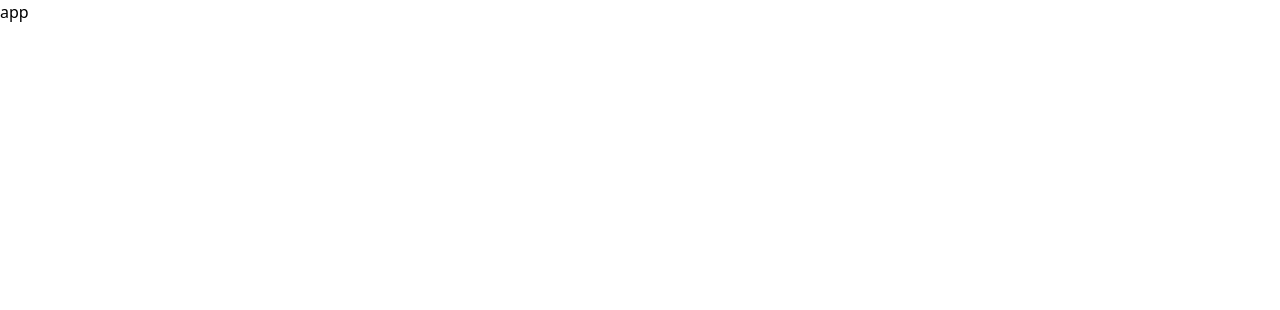
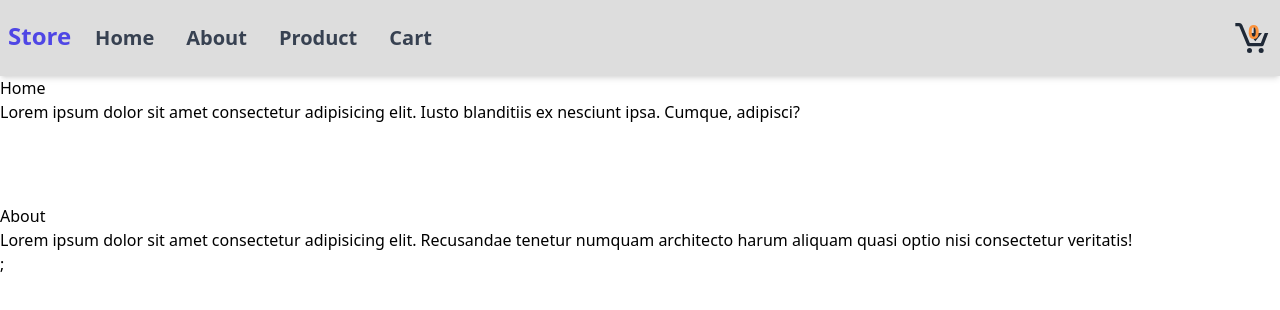
Before and after one commit to ahmadrazanawab/ecommerceweb, a React (Vite) app: page / in a window 1280 px wide. Shown: the top 310 px of the page. Built offline with nearby package versions, Linux system fonts and the light colour scheme.

Commit message:
complete navbar

```diff
--- a/src/App.jsx
+++ b/src/App.jsx
@@ -1,11 +1,33 @@
-import React from 'react'
+import React from "react";
+import Home from "./components/Home";
+import Cart from "./components/Cart";
+import { createBrowserRouter, RouterProvider } from "react-router-dom";
+import Navbar from "./components/Navbar";
+import Product from "./components/Product";
+import About from "./components/About";
 
 const App = () => {
+    const router = createBrowserRouter([
+        {
+            path: '/',
+            element:<> <Navbar/><Home /><About/></>
+        },
+        {
+            path: '/cart',
+            element:<> <Navbar/> <Cart /></>
+        },
+        {
+            path: '/product',
+            element:<> <Navbar/><Product/></>
+        },
+    ])
   return (
-    <div>
-      app
-    </div>
-  )
-}
+    <>
+      <div>
+              <RouterProvider router={router} />;
+      </div>
+    </>
+  );
+};
 
-export default App
+export default App;
--- /dev/null
+++ b/src/components/About.jsx
@@ -0,0 +1,12 @@
+import React from 'react'
+
+const About = () => {
+  return (
+    <div id="About" className='mt-20'>
+          <h4>About</h4>
+          <p>Lorem ipsum dolor sit amet consectetur adipisicing elit. Recusandae tenetur numquam architecto harum aliquam quasi optio nisi consectetur veritatis!</p>
+    </div>
+  )
+}
+
+export default About
--- /dev/null
+++ b/src/components/Cart.jsx
@@ -0,0 +1,12 @@
+import React from 'react'
+
+const Cart = () => {
+  return (
+    <div>
+          <h4>Cart</h4>
+          <p>Lorem ipsum, dolor sit amet consectetur adipisicing elit. Quasi culpa velit deserunt.</p>
+    </div>
+  )
+}
+
+export default Cart
--- /dev/null
+++ b/src/components/Home.jsx
@@ -0,0 +1,12 @@
+import React from 'react'
+
+const Home = () => {
+  return (
+    <div>
+          <h4>Home</h4>
+          <p>Lorem ipsum dolor sit amet consectetur adipisicing elit. Iusto blanditiis ex nesciunt ipsa. Cumque, adipisci?</p>
+    </div>
+  )
+}
+
+export default Home
--- /dev/null
+++ b/src/components/Navbar.jsx
@@ -0,0 +1,40 @@
+import React, { useState } from "react";
+import { Link } from "react-router-dom";
+import { IoClose } from "react-icons/io5";
+import { GiHamburgerMenu } from "react-icons/gi";
+import { BiCartDownload } from "react-icons/bi";
+
+const Navbar = () => {
+    const [open, setOpen] = useState(false);
+    const links = [
+        { id: 1, name: "Home", to: '/' },
+        {id:2,name:"About",},
+        { id: 3, name: "Product", to:'/product'},
+        { id: 5, name: "Cart", to:'/cart'},
+    ]
+  return (
+    <nav className="bg-[#ddd] shadow-md py-4  md:py-0  w-full items-center   md:flex flex justify-between">
+          <h1 className="text-2xl font-bold  text-indigo-600 mb-1 mx-2">Store</h1>
+          <ul className={`md:flex  flex md:flex-row flex-col py-4 md:py-2 items-center md:static absolute md:mt-0 mt-9 w-full md:bg-[#ddd] bg-[#ddd] ${open ? 'top-10 opacity-100':'top-[-490px]'} `}>
+              {
+                  links.map((link) => {
+                      return <li className="md:mx-2 mx-0 my-4 px-2" key={link.id}>
+                          <Link className="text-xl md:text-gray-700 text-gray-800 font-bold" to={link.to} onClick={()=>{setOpen(!open)}}>{link.name}</Link>
+                      </li>
+                  })
+              }
+          </ul>
+      <div className="flex justify-end  w-full items-center">
+              <Link to='/cart' className="flex"><BiCartDownload className="text-gray-800 cursor-pointer mx-2" size={40} />
+                  <span className="text-xl  text-orange-400 z-10 font-bold flex absolute ml-6">0</span>
+              </Link>
+         <div onClick={()=>setOpen(!open)}>
+            {!open ?<GiHamburgerMenu className="flex flex-none cursor-pointer mx-2 md:hidden" size={40}/>
+            :<IoClose className="flex flex-none cursor-pointer md:hidden mx-2 " size={40} />}
+           </div>
+      </div>
+    </nav>
+  );
+};
+
+export default Navbar;
--- /dev/null
+++ b/src/components/Product.jsx
@@ -0,0 +1,12 @@
+import React from 'react'
+
+const Product = () => {
+  return (
+    <div>
+          <h4>Product</h4>
+          <p>Lorem ipsum dolor sit amet consectetur, adipisicing elit. Consequatur libero rerum adipisci commodi! Eveniet, consequuntur saepe? Ducimus tempora veniam iusto earum beatae quam, maxime quibusdam consectetur dolore. Quo, a dolor?</p>
+    </div>
+  )
+}
+
+export default Product
```
Also changed, not shown: package.json (+6 -1 lines), src/components/AddtoCart.jsx (added), src/components/ProductDetails.jsx (added), src/components/ProductList.jsx (added), 1 other file (tests, documents, lock files or other folders).
